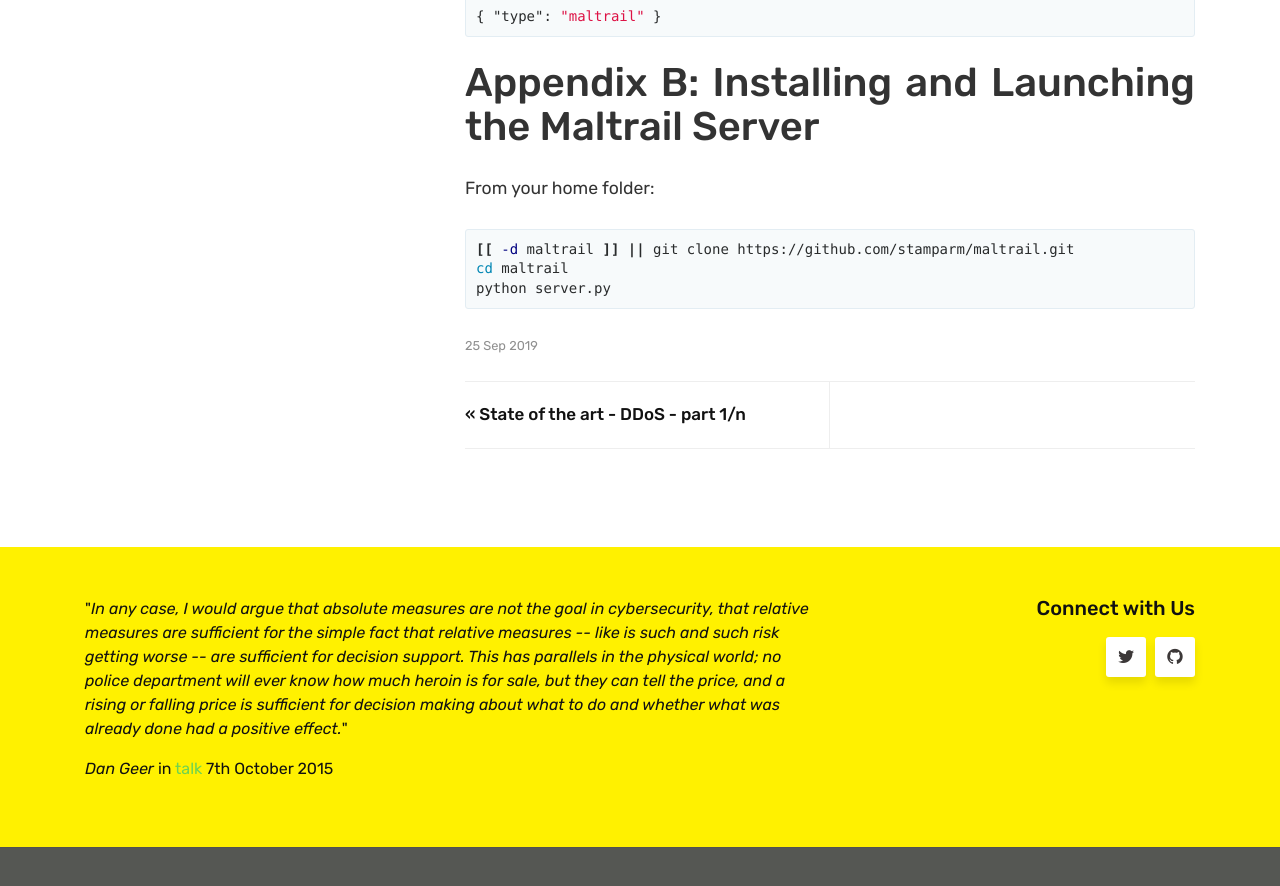
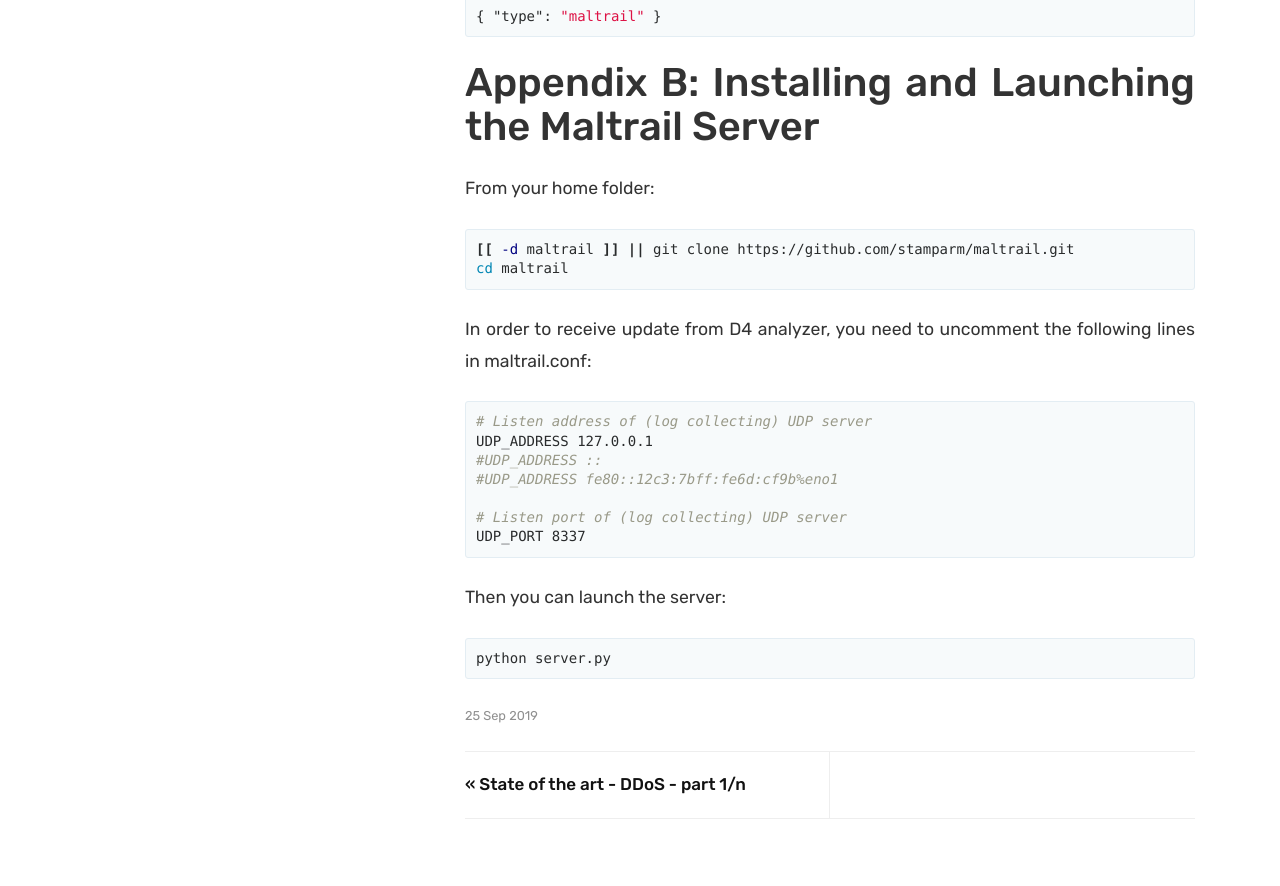
Before and after one commit to D4-project/d4-website, a Jekyll site: the page built from _posts/2019-09-25-maltrail-integration.md, in a window 1280 px wide and 900 px high, scrolled down 6460 px. Shown: the top 886 px of the window. Built offline with Jekyll 4.4.1, drawn with Linux system fonts in a browser that asks for light colours.

Commit message:
chg: [maltrail] add config change to appendix

```diff
--- a/_posts/2019-09-25-maltrail-integration.md
+++ b/_posts/2019-09-25-maltrail-integration.md
@@ -237,5 +237,23 @@
 {% highlight shell %}
 [[ -d maltrail ]] || git clone https://github.com/stamparm/maltrail.git
 cd maltrail
+{% endhighlight %}
+
+In order to receive update from D4 analyzer, you need to uncomment the following lines
+in maltrail.conf:
+
+{% highlight shell %}
+# Listen address of (log collecting) UDP server
+UDP_ADDRESS 127.0.0.1
+#UDP_ADDRESS ::
+#UDP_ADDRESS fe80::12c3:7bff:fe6d:cf9b%eno1
+
+# Listen port of (log collecting) UDP server
+UDP_PORT 8337
+{% endhighlight %}
+
+Then you can launch the server:
+
+{% highlight shell %}
 python server.py
 {% endhighlight %}
```
